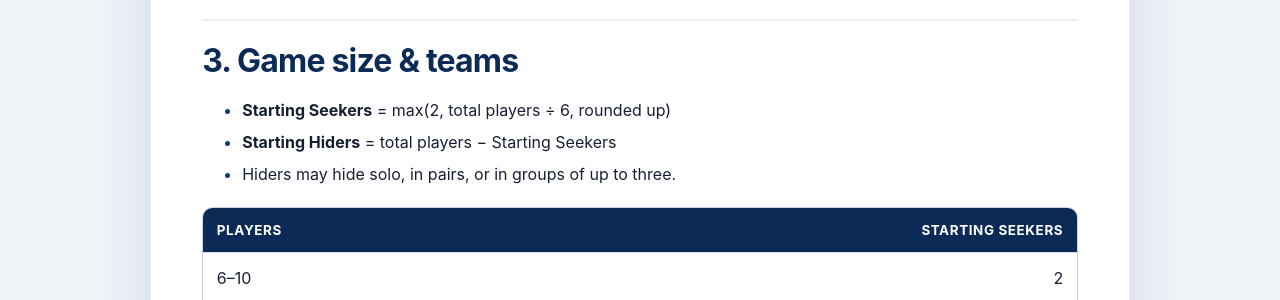
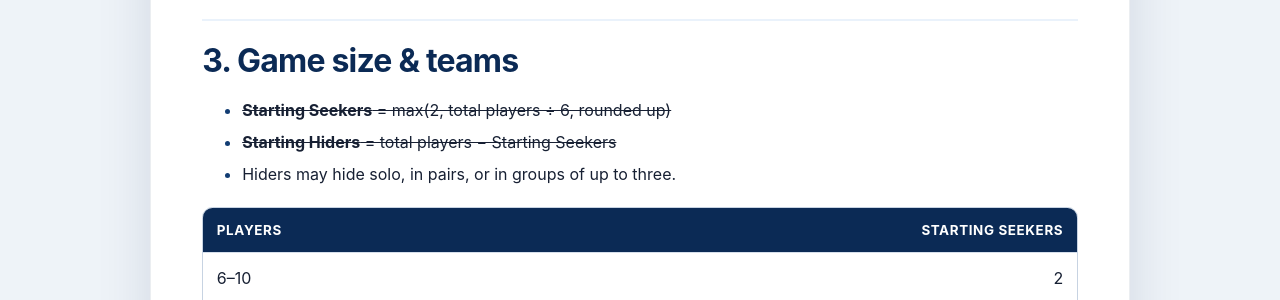
Before and after one commit to mmaxin/hide-and-seek-game, a Jekyll site: the page built from rules.md, in a window 1280 px wide. Shown: the part 916-1216 px from the top of the page. Built offline with Jekyll 4.4.1, drawn with Linux system fonts in a browser that asks for light colours; our own code applies the rules of GitHub Pages for plain Markdown files.

```diff
--- a/rules.md
+++ b/rules.md
@@ -16,8 +16,8 @@ Score the most points by staying hidden or by finding Hiders.
 ## 3. Game size & teams
 {: #teams }
 
-- **Starting Seekers** = max(2, total players ÷ 6, rounded up)
-- **Starting Hiders** = total players − Starting Seekers
+- ~~**Starting Seekers** = max(2, total players ÷ 6, rounded up)~~
+- ~~**Starting Hiders** = total players − Starting Seekers~~
 - Hiders may hide solo, in pairs, or in groups of up to three.
 
 | Players | Starting Seekers |
```
